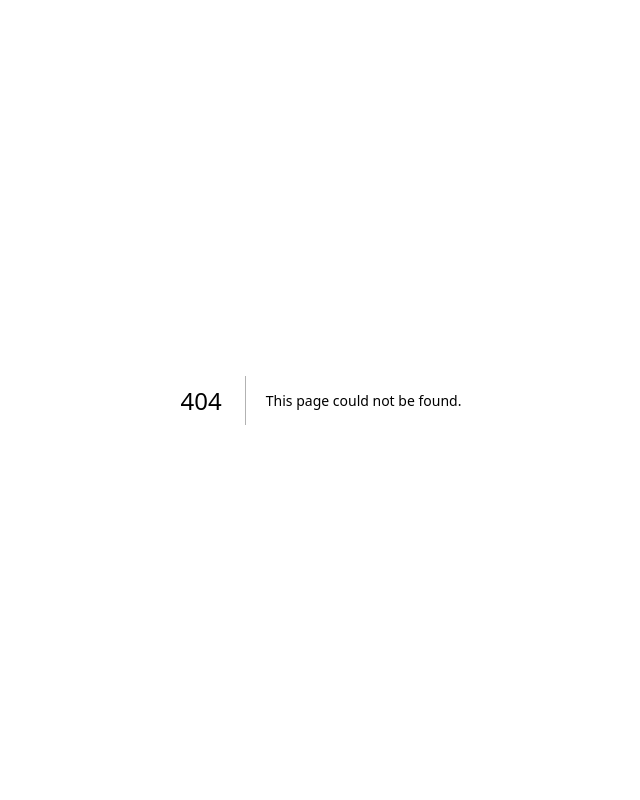
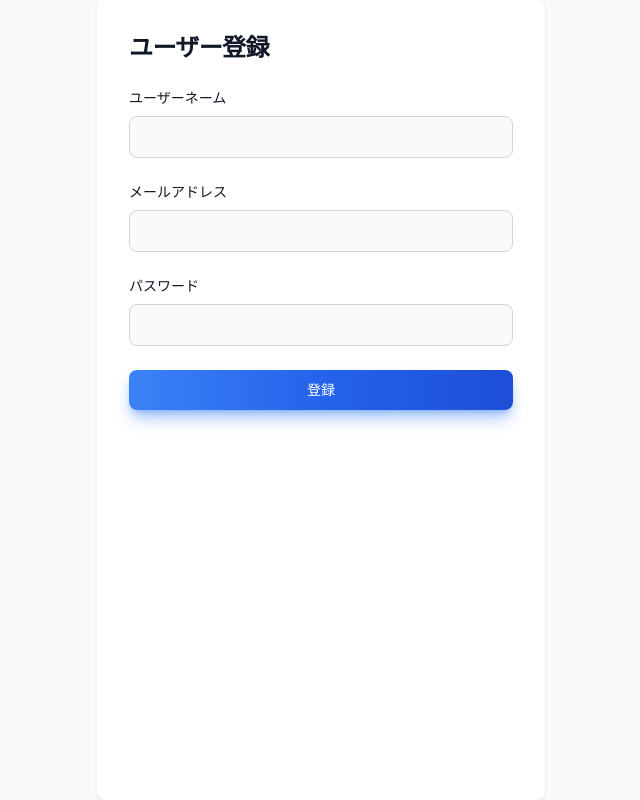
Before and after one commit to ynaoy/accounts, a Next.js app in the folder nextjs/src/nextjs_accounts/: page /signup in a window 1280 px wide. Before the commit this address had no page. Shown: the whole page, without its empty margins (319-959 px from the left). Built offline with nearby package versions, Linux system fonts and the light colour scheme.

Commit message:
nextjsにsignupページを追加。その子コンポーネントのSignupComponent.tsxとそのテストを追加。ルーティングをappRouterで管理するように変更したため、不要になったpagesディレクトリを削除

```diff
--- /dev/null
+++ b/nextjs/src/nextjs_accounts/app/signup/page.tsx
@@ -0,0 +1,9 @@
+"use client";
+
+import SignupComponent from "../../components/SignupComponent"
+
+export default function IndexPage() {
+  return (
+    <SignupComponent/>
+  )
+}
--- /dev/null
+++ b/nextjs/src/nextjs_accounts/app/template.tsx
@@ -0,0 +1,17 @@
+/**
+ * コンポーネントをラップするテンプレート
+ * 画面の遷移時に再レンダーされる
+ */
+import 'tailwindcss/tailwind.css'
+
+export default function RootTemplate({
+  children,
+}: {
+  children: React.ReactNode
+}) {
+  return (
+    <div className="bg-white dark:bg-slate-800 flex flex-col justify-center items-center h-screen w-screen">
+      {children}
+    </div>
+  )
+}
--- /dev/null
+++ b/nextjs/src/nextjs_accounts/components/SignupComponent.tsx
@@ -0,0 +1,45 @@
+import { useReducer } from 'react';
+import { useLoginFlgContext, useSetLoginFlgContext } from '../hooks/LoginFlgContext';
+import { initialState, userFormReducer } from '../hooks/userFormReducer';
+import Form from './forms/Form';
+import FormItem from './forms/FormItem';
+
+export default function SignupComponent(){
+  // ログイン状態と更新関数を取得する
+  const loginFlg = useLoginFlgContext();
+  const setLoginFlg = useSetLoginFlgContext()
+
+  // フォームの状態を管理する関数
+  const [, dispatch] = useReducer(userFormReducer, initialState)
+
+  const handleSignup = () => {
+    // ユーザー登録ボタンがクリックされた時の処理
+    setLoginFlg(() => !loginFlg);
+  };
+
+  return (
+    <>
+    <section className="bg-gray-50 dark:bg-gray-900 w-full y-full">
+      <div className="flex flex-col items-center justify-center px-60 mx-auto md:h-screen lg:py-0">
+        <div className="w-full h-full bg-white rounded-lg shadow dark:border md:mt-0 sm:max-w-md xl:p-0
+                        dark:bg-gray-800 dark:border-gray-700">
+          <div className="p-6 space-y-4 md:space-y-6 sm:p-8">
+            <h1 className="text-xl font-bold leading-tight tracking-tight text-gray-900 md:text-2xl dark:text-white">
+                ユーザー登録
+            </h1>
+            <Form onClick={()=>handleSignup()}
+                  buttonText = "登録">
+              <FormItem onChange={(e)=>dispatch({type: 'edited_userName',userName: e.target.value})}
+                id="userName" type="text" labelText="ユーザーネーム"/>
+              <FormItem onChange={(e)=>dispatch({type: 'edited_email',email: e.target.value})}
+                id="email" type="email" labelText="メールアドレス"/>
+              <FormItem onChange={(e)=>dispatch({type: 'edited_password',password: e.target.value})}
+                id="password" type="password" labelText="パスワード"/>
+            </Form>
+          </div>
+        </div>
+      </div>
+    </section>
+  </>
+  )
+}
--- a/nextjs/src/nextjs_accounts/pages/_app.tsx
+++ /dev/null
@@ -1,11 +0,0 @@
-import '@/styles/global.css'
-import 'tailwindcss/tailwind.css'
-import type { AppProps } from 'next/app'
-
-export default function MyApp({ Component, pageProps }: AppProps) {
-  return (
-    <div className="bg-white dark:bg-slate-800 flex flex-col justify-center items-center h-screen w-screen">
-      <Component {...pageProps} />
-    </div>
-  )
-}
```
Also changed, not shown: nextjs/src/nextjs_accounts/app/layout.tsx (+7 -1 lines), 1 other file (tests, documents, lock files or other folders).
